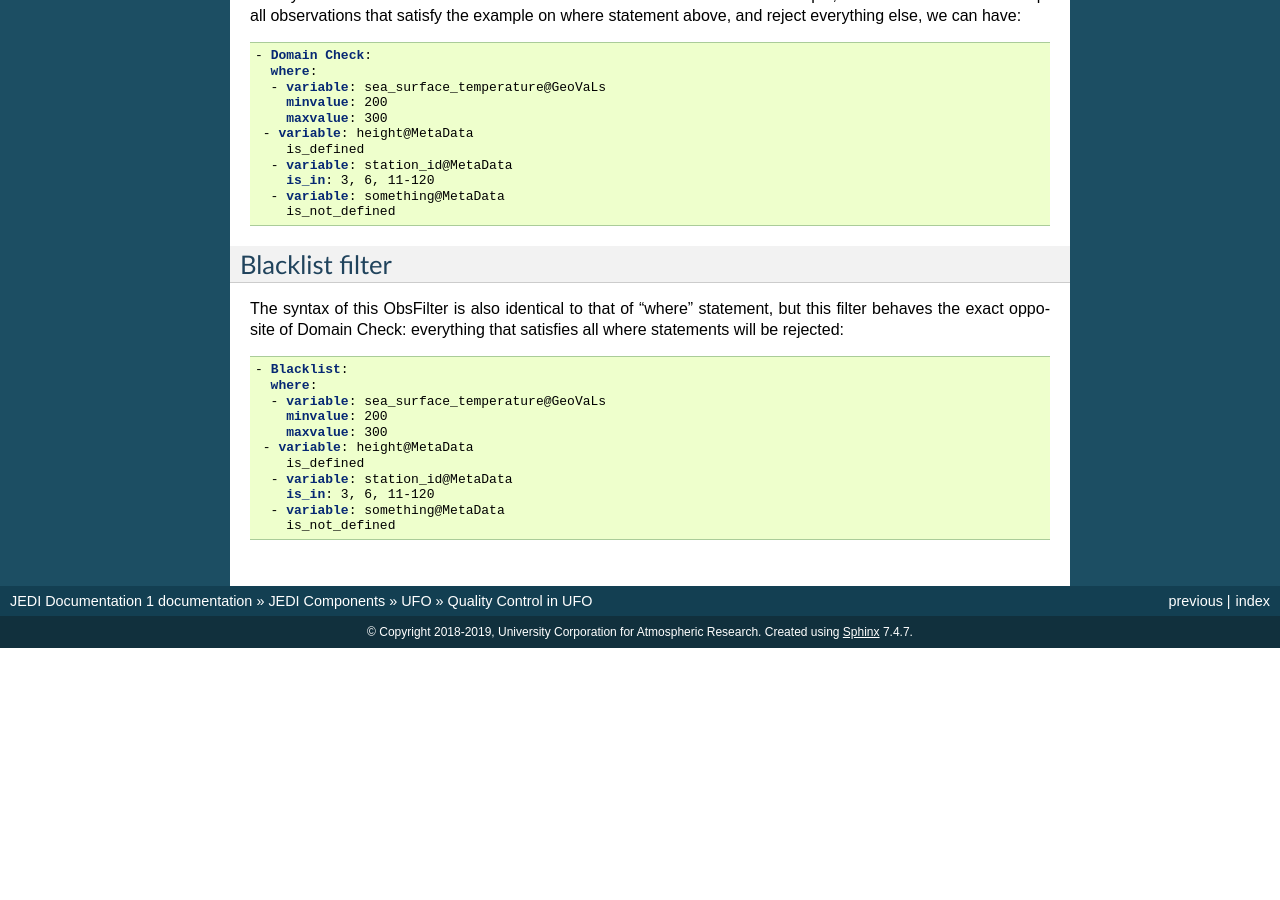
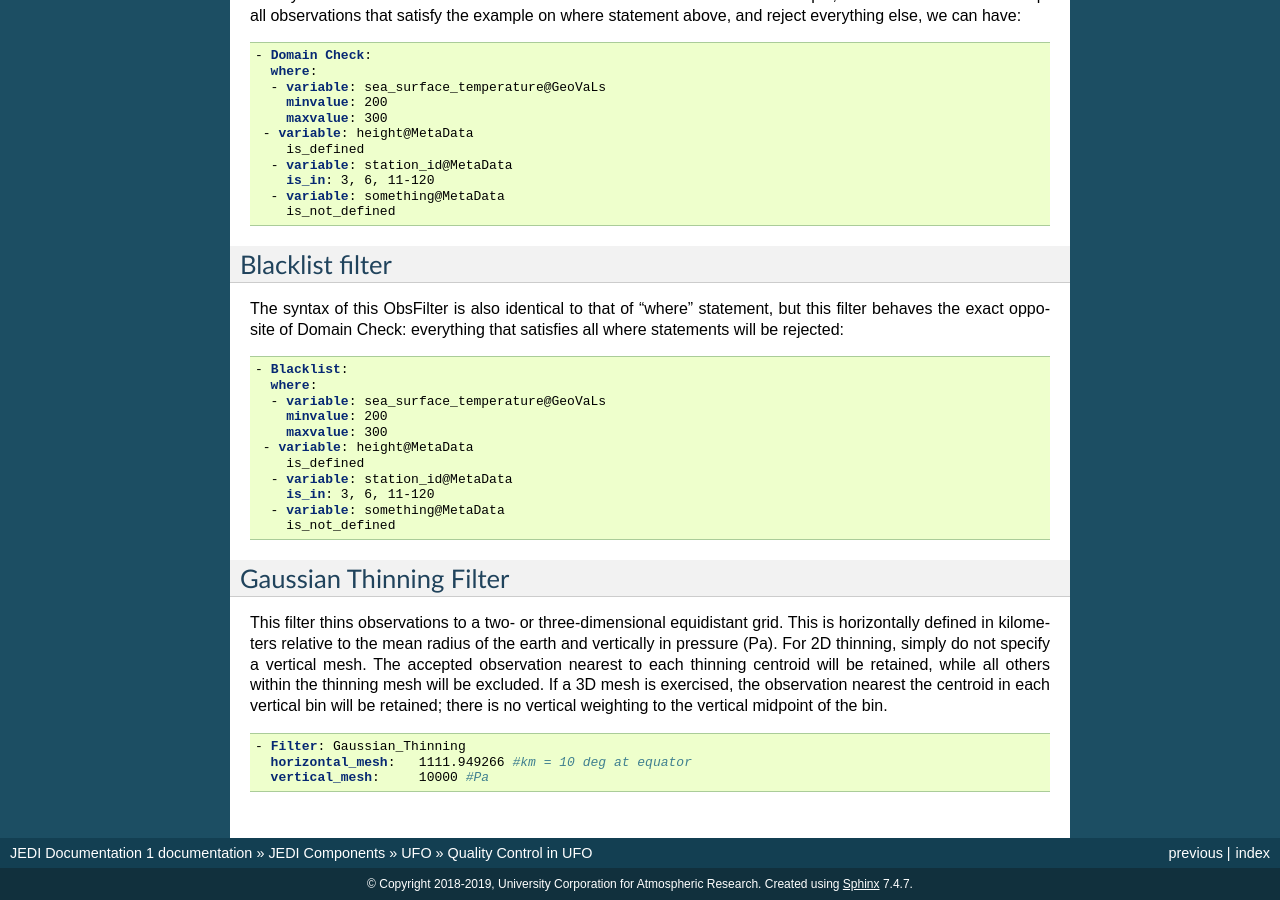
Before and after one commit to JCSDA/jedi-docs, a Sphinx documentation site: the page built from docs/jedi-components/ufo/qcfilters.rst, in a window 1280 px wide and 900 px high, scrolled down 2709 px. Built offline with Sphinx 7.4.7, drawn with Linux system fonts in a browser that asks for light colours; before the commit the page ends 3357 px from its top, so only the background shows below that.

Commit message:
quick documentation for Gaussian_Thinning filter

```diff
--- a/docs/jedi-components/ufo/qcfilters.rst
+++ b/docs/jedi-components/ufo/qcfilters.rst
@@ -180,3 +180,14 @@ The syntax of this ObsFilter is also identical to that of "where" statement, but
        is_in: 3, 6, 11-120
      - variable: something@MetaData
        is_not_defined
+
+Gaussian Thinning Filter
+-------------------------
+
+This filter thins observations to a two- or three-dimensional equidistant grid.  This is horizontally defined in kilometers relative to the mean radius of the earth and vertically in pressure (Pa).  For 2D thinning, simply do not specify a vertical mesh.  The accepted observation nearest to each thinning centroid will be retained, while all others within the thinning mesh will be excluded.  If a 3D mesh is exercised, the observation nearest the centroid in each vertical bin will be retained; there is no vertical weighting to the vertical midpoint of the bin.
+
+.. code:: yaml
+
+    - Filter: Gaussian_Thinning
+      horizontal_mesh:   1111.949266 #km = 10 deg at equator
+      vertical_mesh:     10000 #Pa
```
